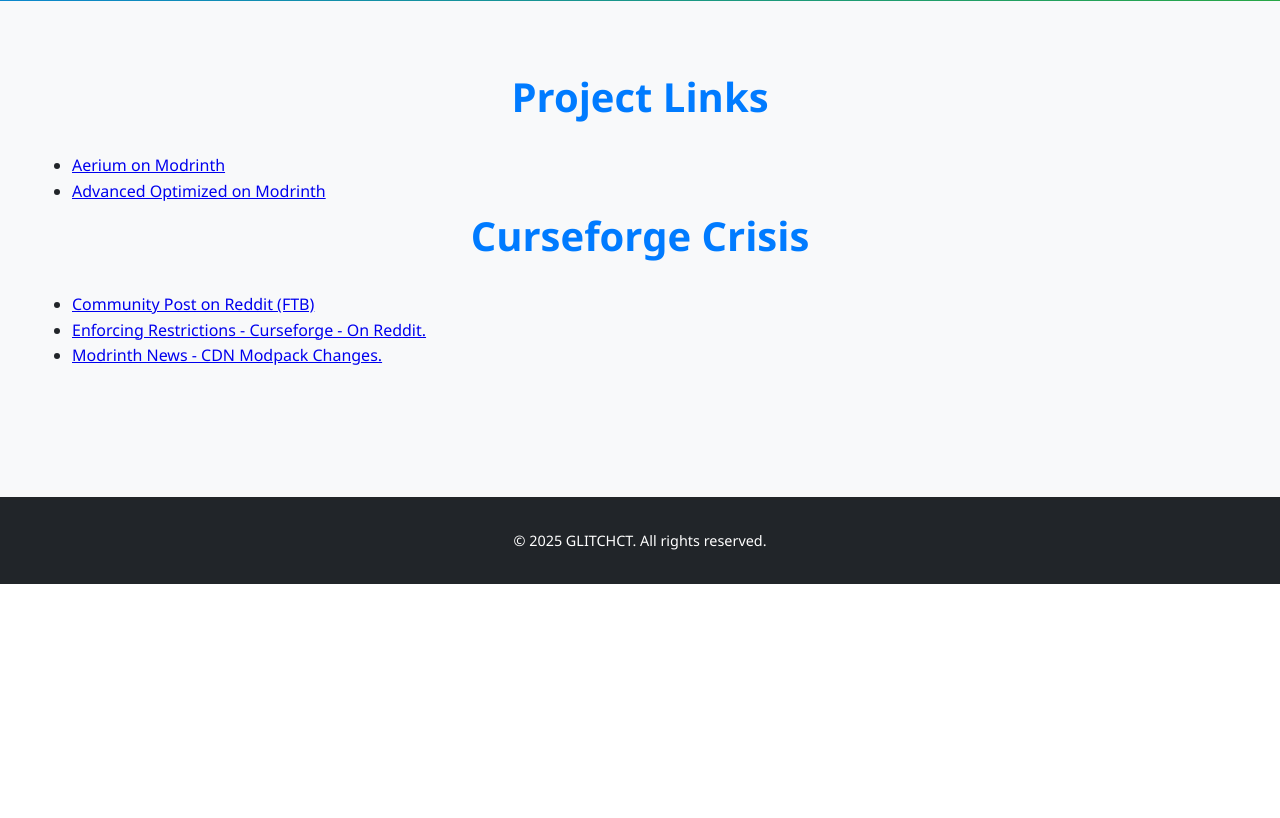
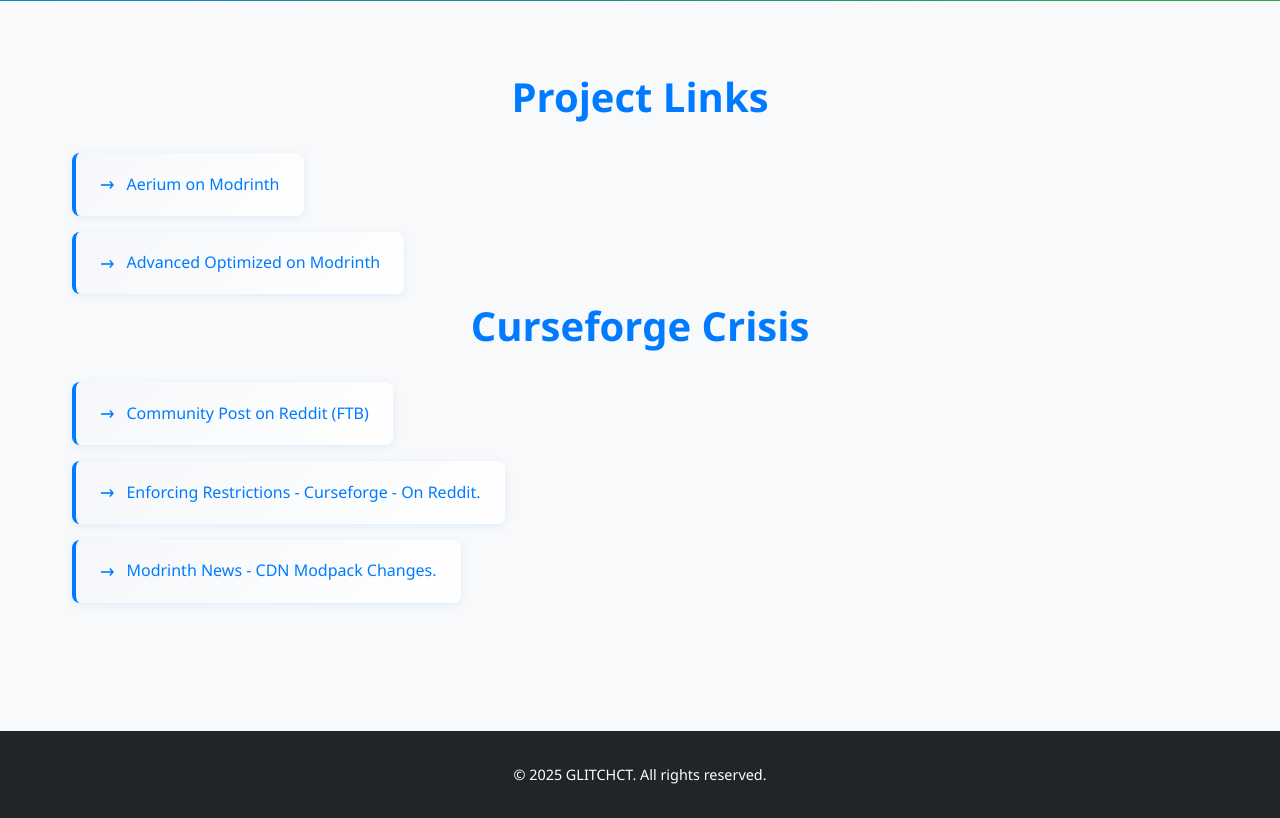
Before and after one commit to glitchct/glitchct.github.io, a PHP site: page /links.html in a window 1280 px wide. Shown: the part 559-1377 px from the top of the page. Before the commit the page ends 1143 px from the top, so only its background shows below. Run offline with PHP 8.4, Linux system fonts and the light colour scheme.

Commit message:
Updated style.css
Added modern looking Links

```diff
--- a/style.css
+++ b/style.css
@@ -122,6 +122,52 @@
   color: var(--primary-color);
 }
 
+.content-section ul {
+  list-style: none;
+  display: flex;
+  flex-direction: column;
+  gap: 1rem;
+}
+
+.content-section li {
+  margin-bottom: 0;
+}
+
+.content-section a {
+  display: inline-flex;
+  align-items: center;
+  padding: 1rem 1.5rem;
+  background: linear-gradient(135deg, #f5f7fa 0%, #ffffff 100%);
+  color: var(--primary-color);
+  text-decoration: none;
+  border-radius: var(--border-radius);
+  font-weight: 500;
+  transition: all 0.3s cubic-bezier(0.4, 0, 0.2, 1);
+  border-left: 4px solid var(--primary-color);
+  box-shadow: 0 2px 8px rgba(0, 123, 255, 0.1);
+  position: relative;
+  overflow: hidden;
+}
+
+.content-section a::before {
+  content: '→';
+  margin-right: 0.75rem;
+  font-size: 1.2rem;
+  transition: transform 0.3s ease;
+}
+
+.content-section a:hover {
+  background: linear-gradient(135deg, var(--primary-color), #0056b3);
+  color: white;
+  transform: translateX(8px);
+  box-shadow: 0 8px 16px rgba(0, 123, 255, 0.25);
+  border-left-color: #0056b3;
+}
+
+.content-section a:hover::before {
+  transform: translateX(4px);
+}
+
 .content-section p {
   font-size: 1.1rem;
   line-height: 1.8;
```
